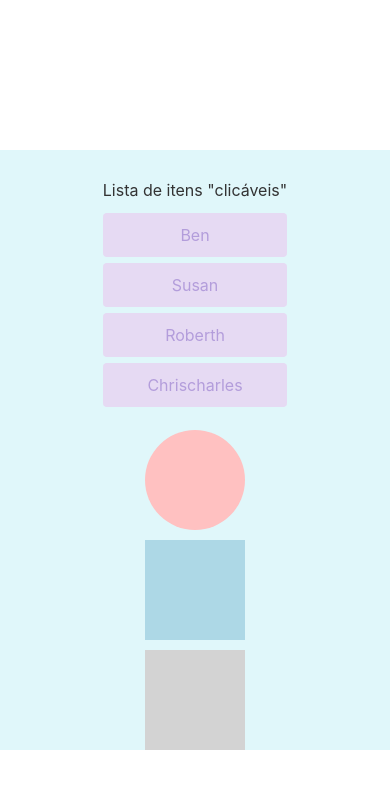
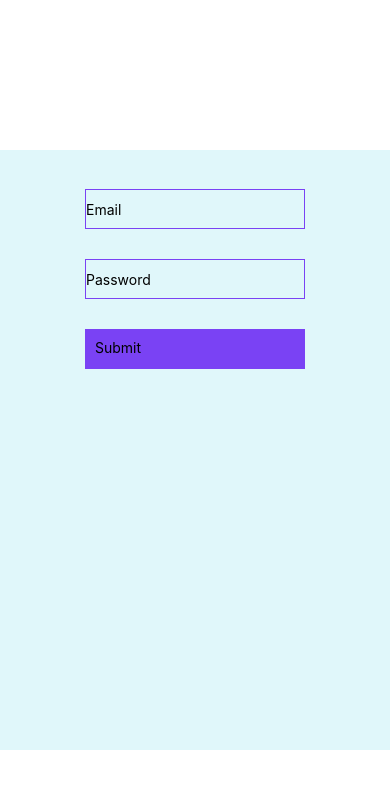
Before and after one commit to laritimoteo/CARDMOB, a React Native app in the folder Etapa2/app-react-exemplos/: screen / in a window 390 px wide. Shown: the top 788 px of the page. Built offline with nearby package versions, Linux system fonts and the light colour scheme.

Commit message:
TextInput basic example

```diff
--- a/Etapa2/app-react-exemplos/App.js
+++ b/Etapa2/app-react-exemplos/App.js
@@ -2,19 +2,18 @@
 import { StatusBar } from 'expo-status-bar';
 import { StyleSheet, Text, View, Button ,Image, TextInput, FlatList } from 'react-native';
 
-import List from './components/List';
+import Inputs from './components/Inputs';
 
 export default function App() {
 
-  return (
-    <View style={styles.container}>
-     <List />
-        <View style={styles.redbox}></View>
-        <View style={styles.bluebox}></View>
-        <View style={styles.blackbox}></View>
-    </View>
-  );
-}
+
+
+    return (
+          <View style={styles.container}>
+          <Inputs/>
+      </View>
+    )
+  }
 
 
 const styles = StyleSheet.create({
@@ -26,20 +25,5 @@
     height: 600,
     marginTop: 150,
   },
-  redbox: {
-    width: 100,
-    height: 100,
-    backgroundColor: '#FFC1C1',
-    borderRadius: 50,
-  },
-  bluebox: {
-    width: 100,
-    height: 100,
-    backgroundColor: '#ADD8E6',
-  },
-  blackbox: {
-    width: 100,
-    height: 100,
-    backgroundColor: '#D3D3D3',
-  },
+
 });
--- /dev/null
+++ b/Etapa2/app-react-exemplos/components/Inputs.js
@@ -0,0 +1,77 @@
+import React, { Component } from "react";
+import { Text, View, TextInput, TouchableOpacity, StyleSheet} from "react-native";
+
+class Inputs extends Component {
+    state = {
+        email: '',
+        password: ''
+    }
+    handleEmail = (text) => {
+        this.setState({email: text});
+      }
+      handlePassword = (text) => {
+        this.setState({password: text});
+      }
+      login = (email, pass) => {
+        alert(`email: ${email} \npassword: ${pass}`);
+      }
+
+      render() {
+        return (
+          <View style={styles.container}>
+            <TextInput
+            style={styles.input}
+            underlineColorAndroid="transparent"
+            placeholder="Email"
+            autoCapitalize="none"
+            onChangeText={this.handleEmail}
+            />
+            <TextInput
+                style={styles.input}
+                underlineColorAndroid="transparent"
+                placeholder="Password"
+                placeholderTextColor="Password"
+                autoCapitalize="none"
+                secureTextEntry
+                onChangeText={this.handlePassword}
+            />
+            <TouchableOpacity
+                style={styles.submitButton}
+                onPress={
+                    () => this.login(
+                        this.state.email,
+                        this.state.password
+                    )
+                }
+            >
+                <Text style={styles.submitButtonText}>
+                    Submit
+                </Text>
+                </TouchableOpacity>
+          </View>
+        )
+        };
+      }
+
+export default Inputs;
+
+const styles = StyleSheet.create({
+    container: {
+        paddingTop: 24
+    },
+    input: {
+        margin: 15,
+        height: 40,
+        borderColor: '#7a42f4',
+        borderWidth: 1
+    },
+    submitButton: {
+        backgroundColor: '#7a42f4',
+        padding: 10,
+        margin: 15,
+        height: 40,
+    },
+    submitButtonText: {
+        color: 'black'
+    }
+});
```
Also changed, not shown: Etapa2/app-react-exemplos/App2.js (added, +45 -0 lines).
